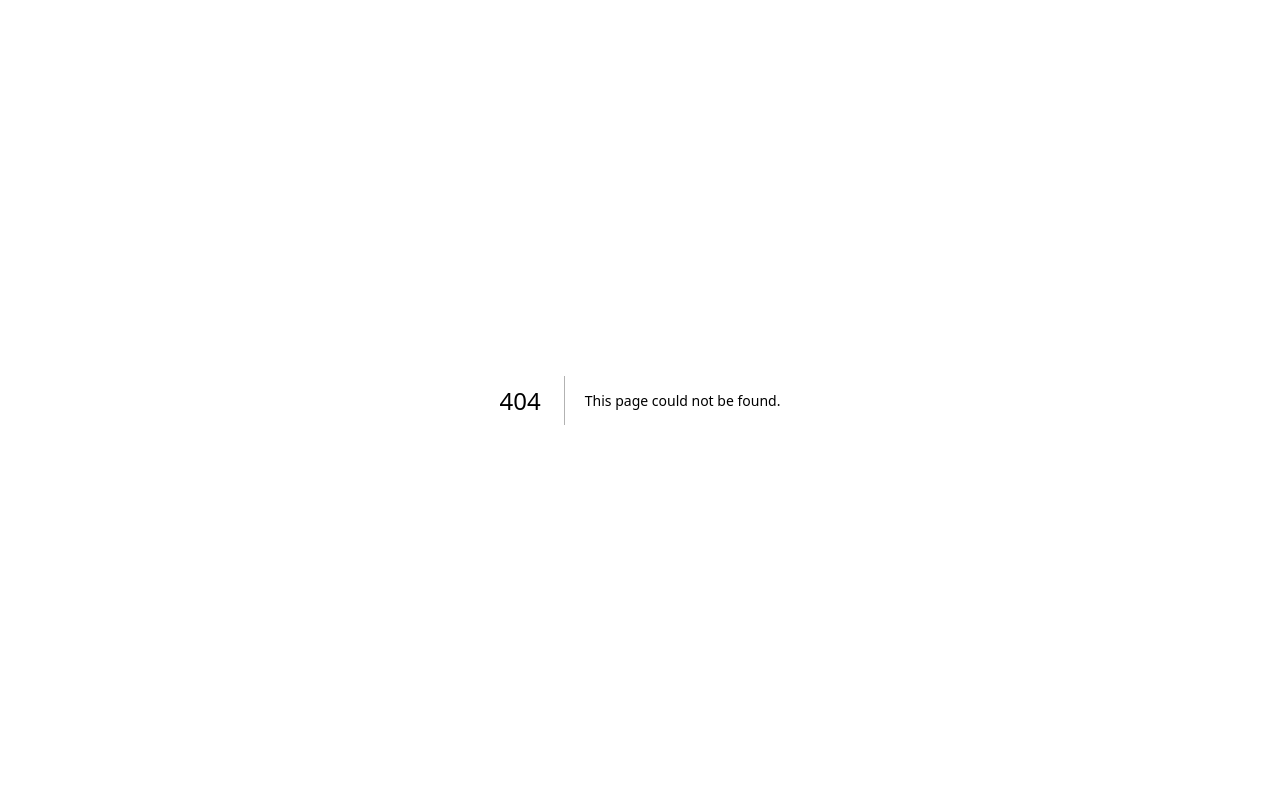
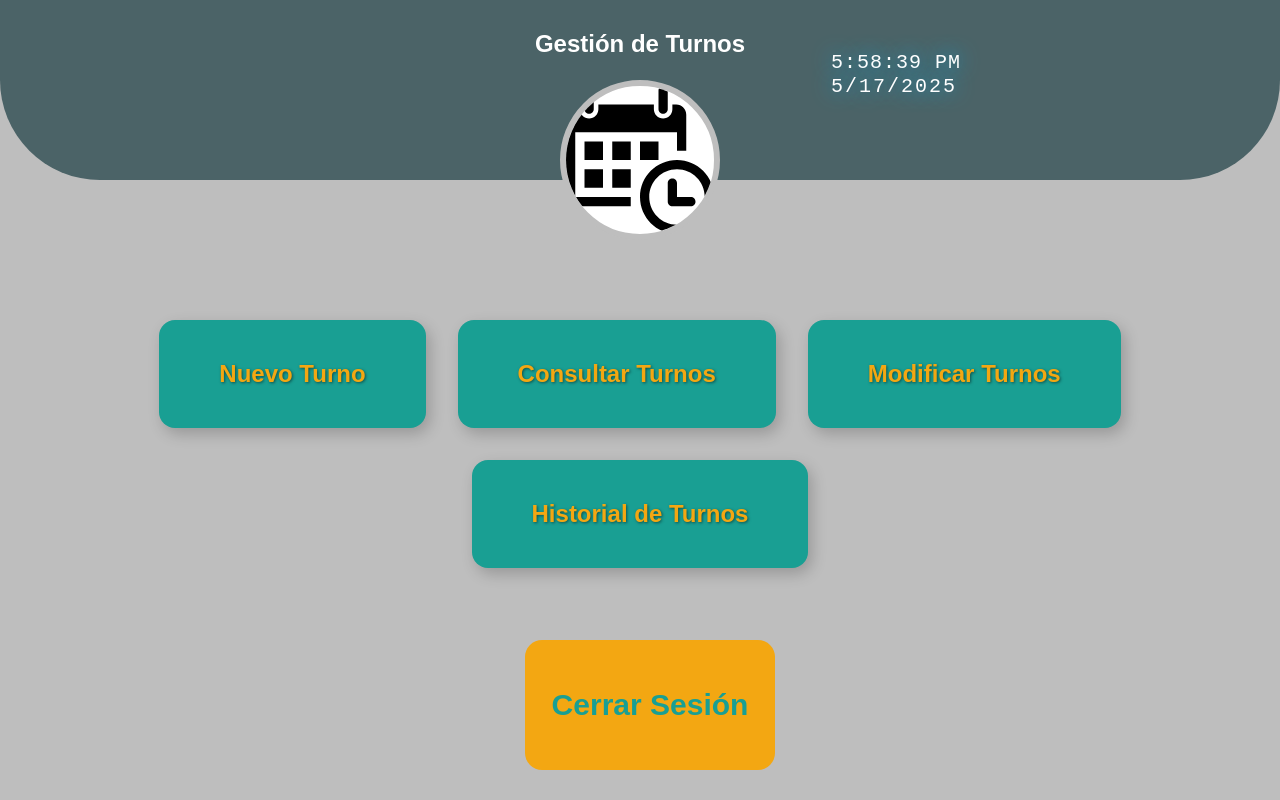
Before and after one commit to solealdao/proyecto-integrador-PPIV, a Next.js app: page /appointment-management in a window 1280 px wide. Before the commit this address had no page. Built offline with nearby package versions, Linux system fonts and the light colour scheme.

Commit message:
Maquetada página principal de Gestión de turnos

```diff
--- /dev/null
+++ b/src/app/appointment-management/page.js
@@ -0,0 +1,37 @@
+'use client';
+
+import PageLayout from '@/components/PageLayout';
+import MenuCard from '@/components/MenuCard';
+import styled from '@emotion/styled';
+import theme from '@/app/theme';
+import LogoutButton from '@/components/LogoutButton';
+
+const ButtonContainer = styled.div`
+  display: flex;
+  justify-content: center;
+  gap: 32px;
+  margin-top: 40px;
+  flex-wrap: wrap;
+`;
+
+export default function AppointmentHome() {
+  return (
+    <PageLayout
+      showImage={true}
+      imageUrl="/icono_calendario.svg"
+      title="Gestión de Turnos"
+      showClock={true}
+    >
+      <ButtonContainer>
+        <MenuCard text="Nuevo Turno" url="#" />
+        <MenuCard text="Consultar Turnos" url="#" />
+        <MenuCard text="Modificar Turnos" url="#" />
+        <MenuCard text="Historial de Turnos" url="#" />
+      </ButtonContainer>
+
+      <LogoutButton onClick={() => (window.location.href = '/')}>
+        Cerrar Sesión
+      </LogoutButton>
+    </PageLayout>
+  );
+}
```
Also changed, not shown: public/icono_calendario.svg (added).
